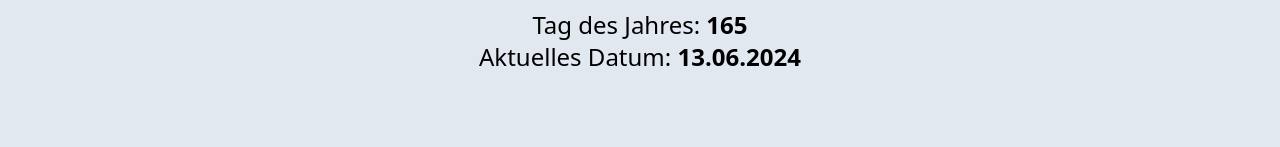
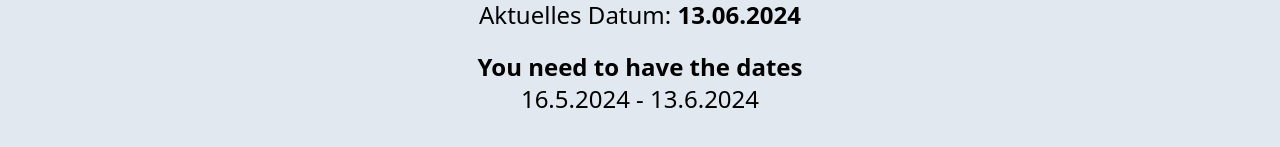
Before and after one commit to Krasimir-Hristov/DHL_Driver_Assistant, a React (Vite) app in the folder frontend/: page / in a window 1280 px wide. Shown: the part 435-582 px from the top of the page. Built offline with nearby package versions, Linux system fonts and the light colour scheme.

Commit message:
add the Date inRange 28 Days for the driver Controll book

```diff
--- /dev/null
+++ b/frontend/src/components/DateRange.tsx
@@ -0,0 +1,21 @@
+import React from 'react';
+
+const DateRange: React.FC = () => {
+  const now = new Date();
+  const twentyEightDaysAgo = new Date(now.getTime() - 28 * 24 * 60 * 60 * 1000);
+
+  const formatDate = (date: Date) => {
+    return `${date.getDate()}.${date.getMonth() + 1}.${date.getFullYear()}`;
+  };
+
+  return (
+    <div className='text-2xl mt-5 flex flex-col'>
+      <span className='font-semibold'>You need to have the dates</span>
+      <span>
+        {formatDate(twentyEightDaysAgo)} - {formatDate(now)}
+      </span>
+    </div>
+  );
+};
+
+export default DateRange;
--- a/frontend/src/pages/Home.tsx
+++ b/frontend/src/pages/Home.tsx
@@ -2,6 +2,7 @@ import React from 'react';
 import DayOfYear from '../components/DayOfYear';
 import CurrentDate from '../components/CurrentDate';
 import { useTranslation } from 'react-i18next';
+import DateRange from '../components/DateRange';
 
 const Home: React.FC = () => {
   const { t } = useTranslation();
@@ -12,6 +13,7 @@ const Home: React.FC = () => {
       </h1>
       <DayOfYear />
       <CurrentDate />
+      <DateRange />
     </div>
   );
 };
```
